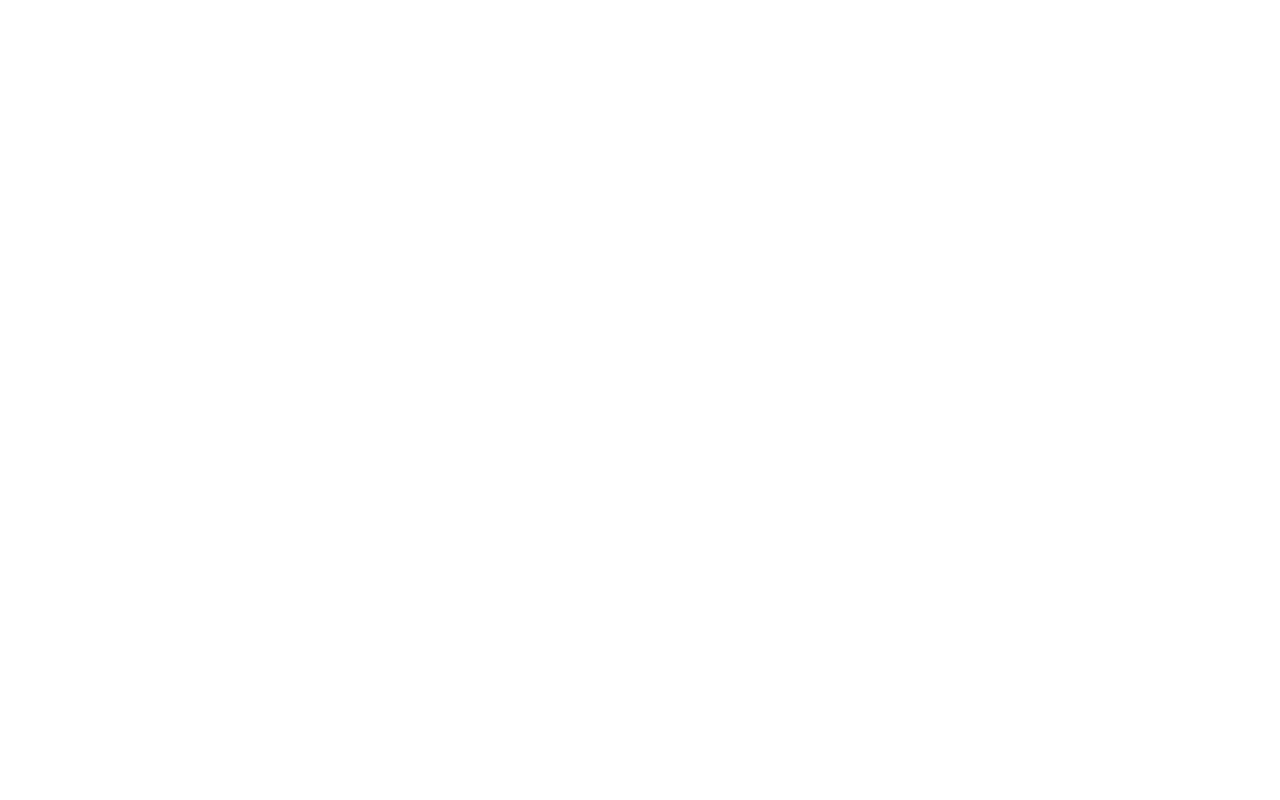
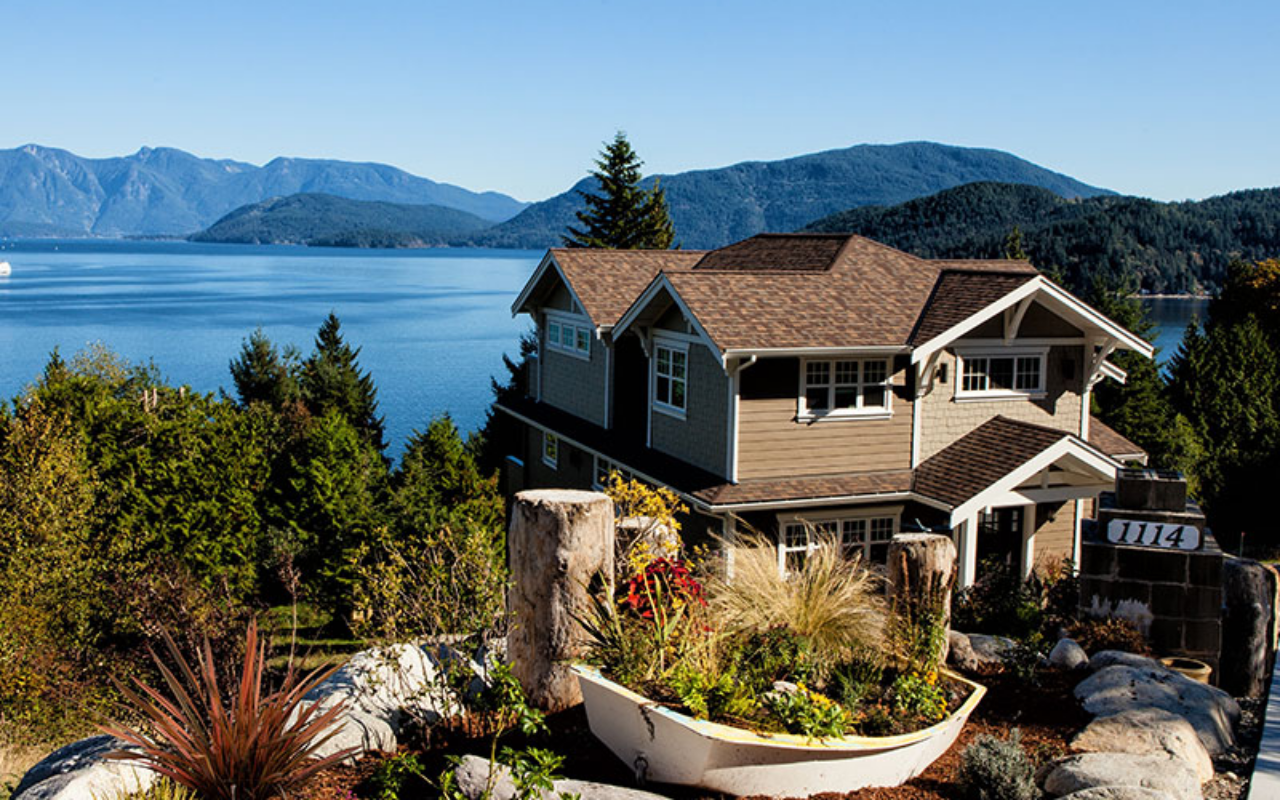
Before and after one commit to GustavoOmonteAcevedoGOA/slider-sliderV1, a plain HTML site: page index.html in a window 1280 px wide. Drawn offline with Linux system fonts and the light colour scheme.

Commit message:
html structure

```diff
--- a/css/app.css
+++ b/css/app.css
@@ -0,0 +1,31 @@
+
+html{
+    font-size: 62.5%;
+}
+*,*::before,*::after{
+    box-sizing: border-box;
+    padding: 0;
+    margin: 0;
+}
+img{
+    width: 100%;
+    height: 100%;
+}
+.container-slider{
+    width: 100%;
+
+    overflow: hidden;
+
+}
+.slider{
+    display: flex;
+    height: 100%;
+
+}
+.item-slider{
+    width: 100%;
+}
+.item-slider img{
+    object-fit: cover;
+    object-position: bottom;
+}
--- a/index.html
+++ b/index.html
@@ -5,8 +5,27 @@
     <meta http-equiv="X-UA-Compatible" content="IE=edge">
     <meta name="viewport" content="width=device-width, initial-scale=1.0">
     <title>Slider Version 1</title>
+    <link rel="stylesheet" href="css/app.css">
 </head>
 <body>
-
+    <div class="container-slider">
+        <div class="slider">
+            <div class="item-slider">
+                <img src="img/anuncio1.jpg" alt="casa en venta">
+            </div>
+            <div class="item-slider">
+                <img src="img/anuncio2.jpg" alt="casa en venta">
+            </div>
+            <div class="item-slider">
+                <img src="img/anuncio3.jpg" alt="casa en venta">
+            </div>
+            <div class="item-slider">
+                <img src="img/anuncio4.jpg" alt="casa en venta">
+            </div>
+        </div>
+        <div class="slider-btn slider-btn-right" id="btn-right">&#62;</div>
+        <div class="slider-btn slider-btn-left" id="btn-left">&#60;</div>
+    </div>
+    <script src="js/app.js"></script>
 </body>
 </html>
--- a/js/app.js
+++ b/js/app.js
@@ -0,0 +1,9 @@
+const Slider = document.querySelector('.slider');
+const ContainerSlider = document.querySelector('.container-slider');
+
+
+const HeightSlider= '80rem';
+const NumberSliders = 4
+
+Slider.style.width= `${100 * NumberSliders}%`;
+ContainerSlider.style.height = `${HeightSlider}`;
```
Also changed, not shown: img/anuncio1.jpg (added), img/anuncio2.jpg (added), img/anuncio3.jpg (added), img/anuncio4.jpg (added).
